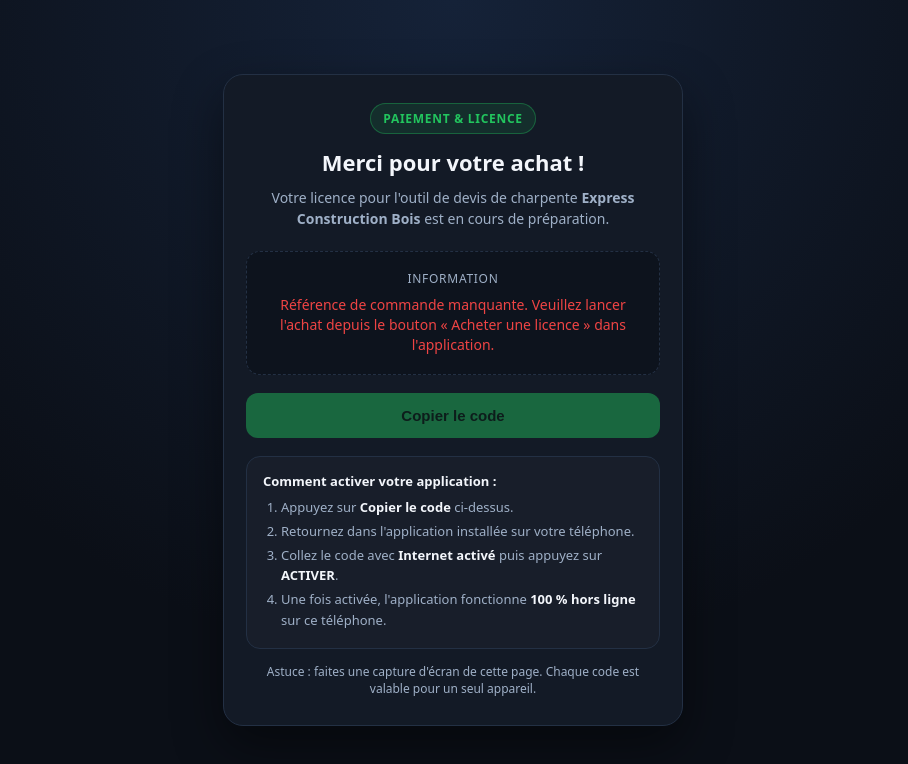
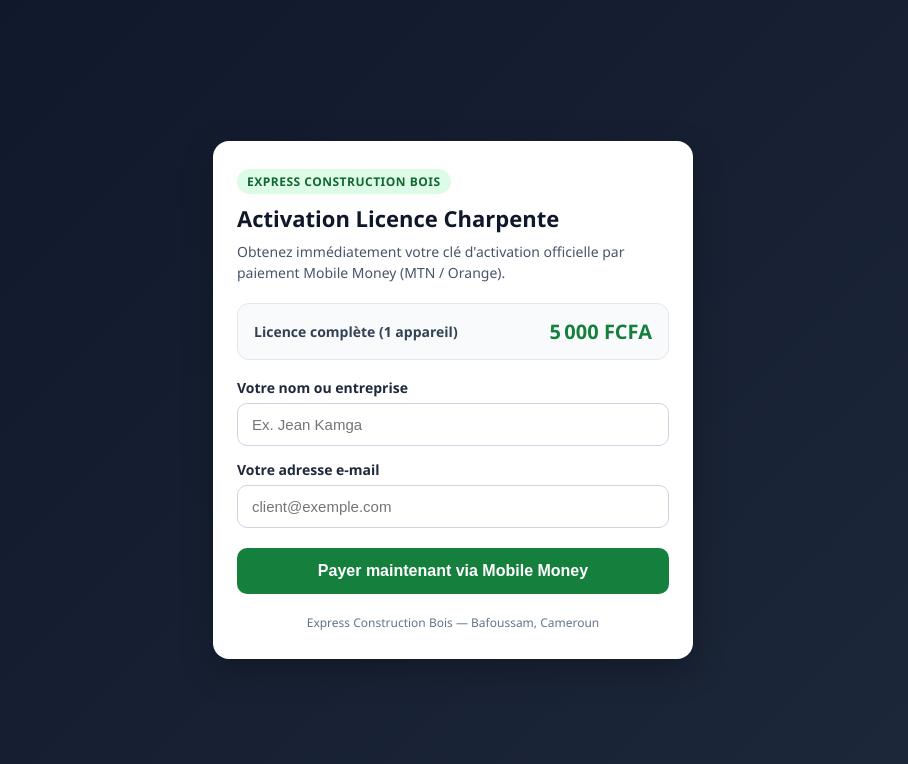
Before and after one commit to djinangidrissdirane10-dot/licence-charpente, a plain HTML site: page Index.html in a window 1280 px wide. Shown: the whole page, without its empty margins (187-1095 px from the left). Drawn offline with Linux system fonts and the light colour scheme.

Commit message:
Add files via upload

```diff
--- a/Index.html
+++ b/Index.html
@@ -3,401 +3,339 @@
 <head>
   <meta charset="UTF-8" />
   <meta name="viewport" content="width=device-width, initial-scale=1.0" />
-  <title>Merci pour votre achat — Express Construction Bois</title>
+  <title>Licence — Express Construction Bois</title>
   <style>
-    :root {
-      --bg: #0b0f17;
-      --card: #131a26;
-      --border: #233044;
-      --text: #f3f6fb;
-      --muted: #9fb0c7;
-      --accent: #22c55e;
-      --accent-hover: #16a34a;
-      --accent-2: #38bdf8;
-      --danger: #ef4444;
-    }
-
     * {
       box-sizing: border-box;
+    }
+    body {
+      font-family: 'Segoe UI', Roboto, Arial, sans-serif;
+      background: linear-gradient(135deg, #0f172a 0%, #1e293b 100%);
+      color: #111827;
       margin: 0;
-      padding: 0;
-    }
-
-    body {
-      font-family: system-ui, -apple-system, BlinkMacSystemFont, "Segoe UI", Roboto, sans-serif;
-      background: radial-gradient(circle at top, #152238 0%, var(--bg) 65%);
-      color: var(--text);
+      padding: 20px;
       min-height: 100vh;
       display: flex;
       align-items: center;
       justify-content: center;
-      padding: 20px;
     }
-
     .card {
+      background: #ffffff;
+      max-width: 480px;
       width: 100%;
-      max-width: 460px;
-      background: var(--card);
-      border: 1px solid var(--border);
-      border-radius: 20px;
-      padding: 28px 22px;
-      box-shadow: 0 20px 50px rgba(0, 0, 0, 0.45);
+      padding: 28px 24px;
+      border-radius: 16px;
+      box-shadow: 0 12px 32px rgba(0, 0, 0, 0.25);
+    }
+    .badge {
+      display: inline-block;
+      background: #dcfce7;
+      color: #166534;
+      font-size: 12px;
+      font-weight: 700;
+      padding: 4px 10px;
+      border-radius: 999px;
+      margin-bottom: 10px;
+      text-transform: uppercase;
+      letter-spacing: 0.5px;
+    }
+    h1 {
+      margin: 0 0 8px 0;
+      font-size: 22px;
+      color: #0f172a;
+      line-height: 1.3;
+    }
+    .subtitle {
+      margin: 0 0 20px 0;
+      font-size: 14px;
+      color: #475569;
+      line-height: 1.5;
+    }
+    .price-box {
+      background: #f8fafc;
+      border: 1px solid #e2e8f0;
+      border-radius: 12px;
+      padding: 14px 16px;
+      margin-bottom: 18px;
+      display: flex;
+      justify-content: space-between;
+      align-items: center;
+    }
+    .price-label {
+      font-size: 14px;
+      color: #334155;
+      font-weight: 600;
+    }
+    .price-value {
+      font-size: 20px;
+      font-weight: 800;
+      color: #15803d;
+    }
+    label {
+      display: block;
+      margin-top: 14px;
+      font-size: 14px;
+      font-weight: 600;
+      color: #1e293b;
+    }
+    input {
+      width: 100%;
+      padding: 12px 14px;
+      margin-top: 6px;
+      border: 1.5px solid #cbd5e1;
+      border-radius: 10px;
+      font-size: 15px;
+      outline: none;
+      transition: border-color 0.2s;
+    }
+    input:focus {
+      border-color: #15803d;
+    }
+    button {
+      width: 100%;
+      margin-top: 20px;
+      padding: 14px;
+      border: none;
+      border-radius: 10px;
+      background: #15803d;
+      color: #ffffff;
+      font-size: 16px;
+      font-weight: 700;
+      cursor: pointer;
+      transition: background 0.2s, transform 0.1s;
+    }
+    button:hover:not(:disabled) {
+      background: #166534;
+    }
+    button:active:not(:disabled) {
+      transform: scale(0.99);
+    }
+    button:disabled {
+      opacity: 0.65;
+      cursor: not-allowed;
+    }
+    .status {
+      margin-top: 16px;
+      font-size: 14px;
+      line-height: 1.5;
+      color: #334155;
       text-align: center;
     }
-
-    .badge {
-      display: inline-block;
-      font-size: 12px;
-      font-weight: 700;
-      letter-spacing: 0.06em;
-      text-transform: uppercase;
-      color: var(--accent);
-      background: rgba(34, 197, 94, 0.12);
-      border: 1px solid rgba(34, 197, 94, 0.35);
-      padding: 6px 12px;
-      border-radius: 999px;
-      margin-bottom: 14px;
+    .status.error {
+      color: #b91c1c;
+      background: #fef2f2;
+      border: 1px solid #fecaca;
+      padding: 10px 12px;
+      border-radius: 8px;
     }
-
-    h1 {
-      font-size: 22px;
-      line-height: 1.3;
-      margin-bottom: 10px;
+    .result-box {
+      margin-top: 20px;
+      padding: 18px;
+      border-radius: 12px;
+      background: #f0fdf4;
+      border: 2px solid #86efac;
+      text-align: center;
+      display: none;
     }
-
-    .subtitle {
-      color: var(--muted);
+    .result-title {
       font-size: 14px;
-      line-height: 1.5;
-      margin-bottom: 22px;
+      color: #166534;
+      font-weight: 600;
     }
-
-    .status-box {
-      background: #0d131d;
-      border: 1px dashed var(--border);
-      border-radius: 14px;
-      padding: 18px 14px;
-      margin-bottom: 18px;
-    }
-
-    .status-label {
-      font-size: 12px;
-      color: var(--muted);
-      text-transform: uppercase;
-      letter-spacing: 0.06em;
-      margin-bottom: 8px;
-    }
-
-    .code-display {
-      font-family: ui-monospace, SFMono-Regular, Menlo, Monaco, Consolas, monospace;
+    .license-code {
+      font-family: 'Courier New', monospace;
       font-size: 24px;
       font-weight: 800;
       letter-spacing: 2px;
-      color: var(--accent-2);
+      color: #14532d;
+      background: #ffffff;
+      border: 1px dashed #22c55e;
+      padding: 12px;
+      border-radius: 8px;
+      margin: 12px 0;
       user-select: all;
-      word-break: break-word;
     }
-
-    .loading-text {
-      color: var(--muted);
-      font-size: 14px;
+    .copy-btn {
+      margin-top: 8px;
+      background: #0f172a;
     }
-
-    .error-text {
-      color: var(--danger);
-      font-size: 14px;
-      line-height: 1.45;
+    .copy-btn:hover {
+      background: #1e293b;
     }
-
-    .btn-group {
-      display: flex;
-      flex-direction: column;
-      gap: 12px;
-      margin-bottom: 18px;
-    }
-
-    button, a.btn {
-      width: 100%;
-      padding: 14px 16px;
-      border-radius: 12px;
-      border: none;
-      font-size: 15px;
-      font-weight: 700;
-      cursor: pointer;
-      text-decoration: none;
-      display: inline-flex;
-      align-items: center;
-      justify-content: center;
-      transition: transform 0.12s ease, background-color 0.15s ease, opacity 0.15s ease;
-    }
-
-    button:active, a.btn:active {
-      transform: scale(0.98);
-    }
-
-    .btn-copy {
-      background: var(--accent);
-      color: #06210f;
-    }
-
-    .btn-copy:hover:not(:disabled) {
-      background: var(--accent-hover);
-    }
-
-    button:disabled {
-      opacity: 0.45;
-      cursor: not-allowed;
-    }
-
-    .btn-retry {
-      background: #1e293b;
-      color: var(--text);
-      border: 1px solid var(--border);
-    }
-
-    .btn-app {
-      background: transparent;
-      color: var(--accent-2);
-      border: 1px solid rgba(56, 189, 248, 0.35);
-    }
-
-    .steps {
-      text-align: left;
-      background: rgba(255, 255, 255, 0.02);
-      border: 1px solid var(--border);
-      border-radius: 14px;
-      padding: 14px 16px;
-      font-size: 13px;
-      color: var(--muted);
-      line-height: 1.55;
-    }
-
-    .steps strong {
-      color: var(--text);
-    }
-
-    .steps ol {
-      padding-left: 18px;
-      margin-top: 6px;
-    }
-
-    .steps li {
-      margin-bottom: 4px;
-    }
-
     .footer-note {
-      margin-top: 14px;
+      margin-top: 20px;
       font-size: 12px;
-      color: var(--muted);
+      color: #64748b;
+      text-align: center;
     }
   </style>
 </head>
 <body>
-  <main class="card">
-    <div class="badge">Paiement &amp; Licence</div>
-    <h1>Merci pour votre achat !</h1>
+  <div class="card">
+    <span class="badge">Express Construction Bois</span>
+    <h1>Activation Licence Charpente</h1>
     <p class="subtitle">
-      Votre licence pour l'outil de devis de charpente <strong>Express Construction Bois</strong> est en cours de préparation.
+      Obtenez immédiatement votre clé d'activation officielle par paiement Mobile Money (MTN / Orange).
     </p>
 
-    <section class="status-box" aria-live="polite">
-      <div class="status-label" id="statusLabel">Vérification du paiement</div>
-      <div id="codeArea">
-        <p class="loading-text">Récupération de votre code d'activation en cours...</p>
+    <div id="buy-section">
+      <div class="price-box">
+        <span class="price-label">Licence complète (1 appareil)</span>
+        <span class="price-value" id="priceDisplay">5 000 FCFA</span>
       </div>
-    </section>
 
-    <div class="btn-group">
-      <button type="button" class="btn-copy" id="copyBtn" disabled>
-        Copier le code
-      </button>
-      <button type="button" class="btn-retry" id="retryBtn" style="display: none;">
-        Réessayer la vérification
-      </button>
-      <!-- Optionnel : remplace "#" par un lien de téléchargement APK si besoin -->
-      <a href="#" class="btn btn-app" id="appLink" style="display: none;">
-        Télécharger l'application (.apk)
-      </a>
+      <label for="clientName">Votre nom ou entreprise</label>
+      <input id="clientName" type="text" placeholder="Ex. Jean Kamga" />
+
+      <label for="clientEmail">Votre adresse e-mail</label>
+      <input id="clientEmail" type="email" placeholder="client@exemple.com" />
+
+      <button id="payBtn" type="button">Payer maintenant via Mobile Money</button>
     </div>
 
-    <div class="steps">
-      <strong>Comment activer votre application :</strong>
-      <ol>
-        <li>Appuyez sur <strong>Copier le code</strong> ci-dessus.</li>
-        <li>Retournez dans l'application installée sur votre téléphone.</li>
-        <li>Collez le code avec <strong>Internet activé</strong> puis appuyez sur <strong>ACTIVER</strong>.</li>
-        <li>Une fois activée, l'application fonctionne <strong>100 % hors ligne</strong> sur ce téléphone.</li>
-      </ol>
+    <div id="status" class="status"></div>
+
+    <div id="resultBox" class="result-box">
+      <div class="result-title">Paiement confirmé ! Votre code de licence :</div>
+      <div id="licenseCode" class="license-code"></div>
+      <button id="copyBtn" class="copy-btn" type="button">Copier le code</button>
     </div>
 
-    <p class="footer-note">
-      Astuce : faites une capture d'écran de cette page. Chaque code est valable pour un seul appareil.
-    </p>
-  </main>
+    <div class="footer-note">
+      Express Construction Bois — Bafoussam, Cameroun
+    </div>
+  </div>
 
   <script>
-    // =========================================================================
-    // CONFIGURATION À ADAPTER :
-    // Remplace ENDPOINT_URL par l'URL de ta Supabase Edge Function ou ton API
-    // qui vérifie la référence de paiement et renvoie :
-    //   { "success": true, "code": "ECB-XXXX-XXXX" }
-    // ou en cas d'attente :
-    //   { "success": false, "pending": true, "message": "Paiement en cours de confirmation..." }
-    // =========================================================================
     const CONFIG = {
-      ENDPOINT_URL: "https://bmmmfbuakdfiypdpndjc.supabase.co/functions/v1/get-license-by-ref",
-      MAX_POLL_ATTEMPTS: 8,
-      POLL_INTERVAL_MS: 2500
+      ENDPOINT_URL:
+        "https://bmmmfbuakdfiypdpndjc.supabase.co/functions/v1/notchpay-license",
+      CALLBACK_BASE:
+        "https://djinangidrissdirane10-dot.github.io/licence-charpente/",
+      AMOUNT: 5000,
+      CURRENCY: "XAF",
+      DESCRIPTION: "Licence Application Devis Charpente"
     };
 
-    const params = new URLSearchParams(window.location.search);
-    const refParam = (params.get("ref") || "").trim();
-    const directCodeParam = (params.get("code") || "").trim().toUpperCase();
+    const buySection = document.getElementById("buy-section");
+    const payBtn = document.getElementById("payBtn");
+    const statusEl = document.getElementById("status");
+    const resultBox = document.getElementById("resultBox");
+    const licenseCodeEl = document.getElementById("licenseCode");
+    const copyBtn = document.getElementById("copyBtn");
+    const priceDisplay = document.getElementById("priceDisplay");
 
-    const statusLabel = document.getElementById("statusLabel");
-    const codeArea = document.getElementById("codeArea");
-    const copyBtn = document.getElementById("copyBtn");
-    const retryBtn = document.getElementById("retryBtn");
+    priceDisplay.textContent = `${CONFIG.AMOUNT.toLocaleString("fr-FR")} FCFA`;
 
-    let currentCode = "";
-    let pollCount = 0;
-    let pollTimer = null;
-
-    function setCodeReady(code) {
-      currentCode = code.trim().toUpperCase();
-      statusLabel.textContent = "Votre code d'activation";
-      codeArea.innerHTML = `<div class="code-display" id="licenseCodeText">${escapeHtml(currentCode)}</div>`;
-      copyBtn.disabled = false;
-      copyBtn.textContent = "Copier le code";
-      retryBtn.style.display = "none";
+    function setStatus(message, isError = false) {
+      statusEl.textContent = message;
+      statusEl.className = isError ? "status error" : "status";
     }
 
-    function setLoadingMessage(message, label = "Vérification en cours") {
-      currentCode = "";
-      statusLabel.textContent = label;
-      codeArea.innerHTML = `<p class="loading-text">${escapeHtml(message)}</p>`;
-      copyBtn.disabled = true;
+    function showLicense(code) {
+      buySection.style.display = "none";
+      setStatus("");
+      licenseCodeEl.textContent = code;
+      resultBox.style.display = "block";
     }
 
-    function setErrorMessage(message, showRetry = true) {
-      currentCode = "";
-      statusLabel.textContent = "Information";
-      codeArea.innerHTML = `<p class="error-text">${escapeHtml(message)}</p>`;
-      copyBtn.disabled = true;
-      retryBtn.style.display = showRetry ? "inline-flex" : "none";
-    }
+    async function checkPaymentRef(ref, attempt = 1) {
+      setStatus("Vérification du paiement auprès de NotchPay en cours...");
+      try {
+        const res = await fetch(
+          `${CONFIG.ENDPOINT_URL}?ref=${encodeURIComponent(ref)}`
+        );
+        const data = await res.json();
 
-    function escapeHtml(str) {
-      return str
-        .replace(/&/g, "&amp;")
-        .replace(/</g, "&lt;")
-        .replace(/>/g, "&gt;")
-        .replace(/"/g, "&quot;")
-        .replace(/'/g, "&#039;");
-    }
-
-    async function fetchLicenseCode() {
-      clearTimeout(pollTimer);
-
-      // Cas 1 : un code est déjà passé directement en paramètre (?code=ECB-XXXX-XXXX)
-      if (directCodeParam) {
-        setCodeReady(directCodeParam);
-        return;
-      }
-
-      // Cas 2 : aucune référence de commande trouvée dans l'URL
-      if (!refParam) {
-        setErrorMessage(
-          "Référence de commande manquante. Veuillez lancer l'achat depuis le bouton « Acheter une licence » dans l'application.",
-          false
-        );
-        return;
-      }
-
-      pollCount += 1;
-      setLoadingMessage(
-        `Confirmation de la transaction (${refParam})...`,
-        `Vérification (${pollCount}/${CONFIG.MAX_POLL_ATTEMPTS})`
-      );
-
-      try {
-        const url = new URL(CONFIG.ENDPOINT_URL);
-        url.searchParams.set("ref", refParam);
-
-        const response = await fetch(url.toString(), {
-          method: "GET",
-          headers: {
-            "Accept": "application/json"
-          }
-        });
-
-        const data = await response.json().catch(() => ({}));
-
-        if (response.ok && data && data.success && data.code) {
-          setCodeReady(data.code);
+        if (data.success && data.code) {
+          showLicense(data.code);
           return;
         }
 
-        // Si le paiement Mobile Money est encore en cours de traitement
-        if (data && data.pending && pollCount < CONFIG.MAX_POLL_ATTEMPTS) {
-          setLoadingMessage(
-            data.message || "Paiement en cours de confirmation sur votre téléphone...",
-            "En attente de validation"
+        if (data.pending && attempt <= 15) {
+          setStatus(
+            `Paiement en attente de confirmation (${attempt}/15)... Nouvelle vérification dans 4 secondes.`
           );
-          pollTimer = setTimeout(fetchLicenseCode, CONFIG.POLL_INTERVAL_MS);
+          setTimeout(() => checkPaymentRef(ref, attempt + 1), 4000);
           return;
         }
 
-        setErrorMessage(
-          (data && data.message) ||
-          "Impossible de récupérer le code pour le moment. Si vous venez de payer, patientez quelques secondes puis réessayez.",
+        setStatus(
+          data.error ||
+            "Le paiement n'est pas encore confirmé. Rechargez la page dans quelques instants.",
           true
         );
       } catch (err) {
-        if (pollCount < CONFIG.MAX_POLL_ATTEMPTS) {
-          pollTimer = setTimeout(fetchLicenseCode, CONFIG.POLL_INTERVAL_MS);
+        setStatus(
+          "Erreur de connexion lors de la vérification. Vérifiez votre réseau et rechargez la page.",
+          true
+        );
+      }
+    }
+
+    payBtn.addEventListener("click", async () => {
+      const name = document.getElementById("clientName").value.trim() || "Client";
+      const email =
+        document.getElementById("clientEmail").value.trim() ||
+        "client@expressconstructionbois.cm";
+
+      const reference = `ECB-${Date.now()}-${Math.floor(Math.random() * 1000)}`;
+      const callback = `${CONFIG.CALLBACK_BASE}?ref=${encodeURIComponent(reference)}`;
+
+      payBtn.disabled = true;
+      setStatus("Connexion à la passerelle de paiement...");
+
+      try {
+        const res = await fetch(CONFIG.ENDPOINT_URL, {
+          method: "POST",
+          headers: { "Content-Type": "application/json" },
+          body: JSON.stringify({
+            amount: CONFIG.AMOUNT,
+            currency: CONFIG.CURRENCY,
+            reference,
+            callback,
+            name,
+            email,
+            description: CONFIG.DESCRIPTION
+          })
+        });
+
+        const data = await res.json();
+        if (data.success && data.authorization_url) {
+          window.location.href = data.authorization_url;
         } else {
-          setErrorMessage(
-            "Erreur réseau lors de la vérification du paiement. Vérifiez votre connexion internet et réessayez.",
+          payBtn.disabled = false;
+          setStatus(
+            data.error || "Impossible d'initialiser le paiement NotchPay.",
             true
           );
         }
-      }
-    }
-
-    copyBtn.addEventListener("click", async () => {
-      if (!currentCode) return;
-
-      try {
-        if (navigator.clipboard && navigator.clipboard.writeText) {
-          await navigator.clipboard.writeText(currentCode);
-        } else {
-          const tempInput = document.createElement("input");
-          tempInput.value = currentCode;
-          document.body.appendChild(tempInput);
-          tempInput.select();
-          document.execCommand("copy");
-          document.body.removeChild(tempInput);
-        }
-
-        copyBtn.textContent = "Code copié !";
-        setTimeout(() => {
-          if (currentCode) {
-            copyBtn.textContent = "Copier le code";
-          }
-        }, 2500);
-      } catch (e) {
-        copyBtn.textContent = "Sélectionnez et copiez le code";
+      } catch (err) {
+        payBtn.disabled = false;
+        setStatus("Erreur réseau lors de l'appel au serveur.", true);
       }
     });
 
-    retryBtn.addEventListener("click", () => {
-      pollCount = 0;
-      fetchLicenseCode();
+    copyBtn.addEventListener("click", async () => {
+      const code = licenseCodeEl.textContent.trim();
+      if (!code) return;
+      try {
+        await navigator.clipboard.writeText(code);
+        copyBtn.textContent = "Code copié !";
+        setTimeout(() => {
+          copyBtn.textContent = "Copier le code";
+        }, 2500);
+      } catch {
+        copyBtn.textContent = "Sélectionnez et copiez le code ci-dessus";
+      }
     });
 
-    // Démarrage automatique au chargement de la page
-    fetchLicenseCode();
+    const params = new URLSearchParams(window.location.search);
+    const refParam = params.get("ref");
+    if (refParam) {
+      buySection.style.display = "none";
+      checkPaymentRef(refParam);
+    }
   </script>
 </body>
 </html>
```
